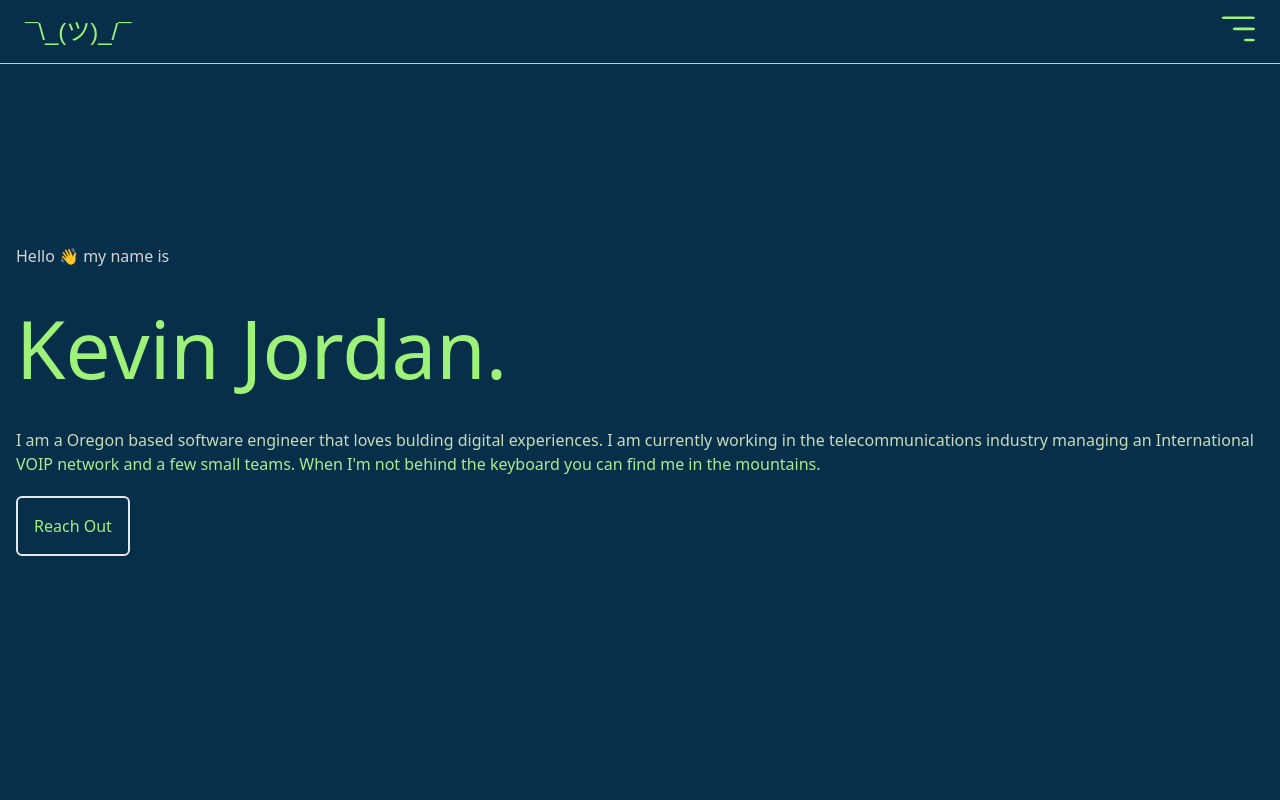
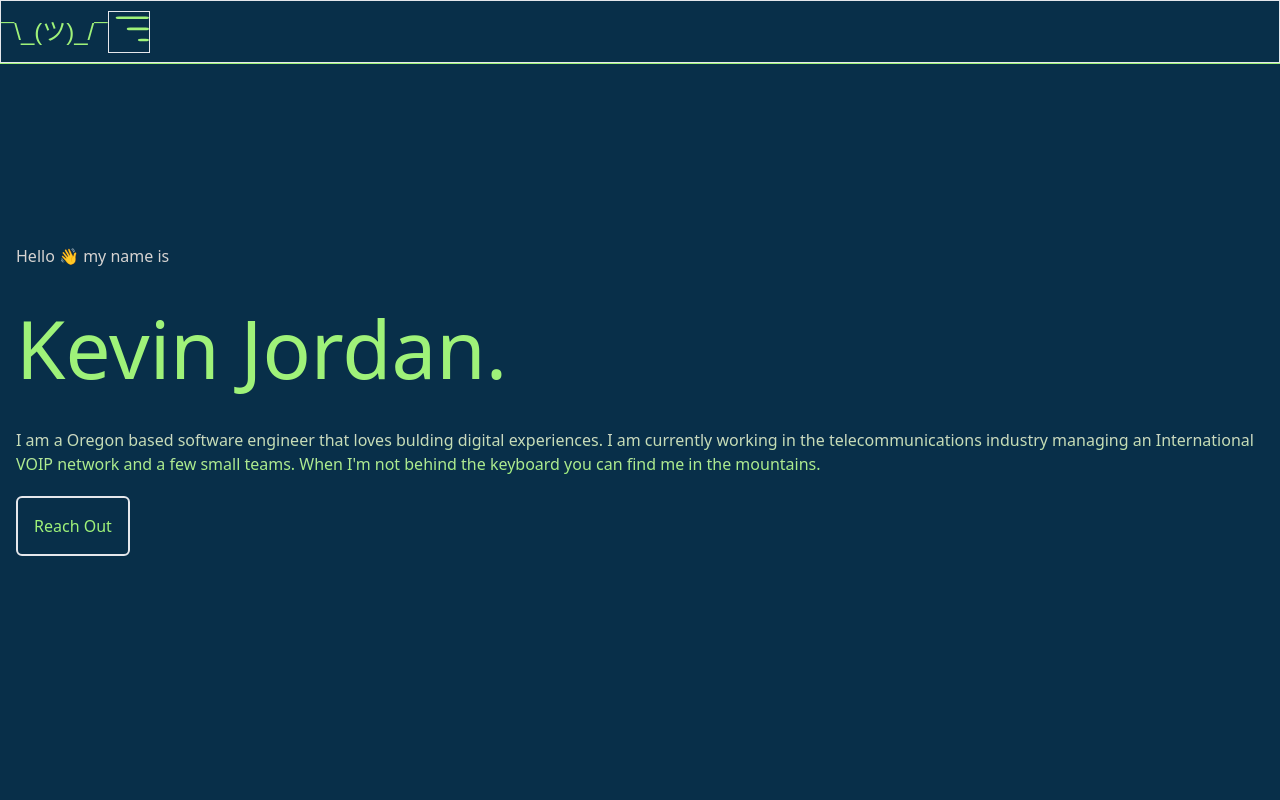
Before and after one commit to kdjordan/2023_portfolio, a Vue app: page / in a window 1280 px wide. Shown: the top 800 px of the page. Built offline with nearby package versions, Linux system fonts and the light colour scheme.

Commit message:
css bug :(

```diff
--- a/src/App.vue
+++ b/src/App.vue
@@ -6,7 +6,7 @@
 
 
 	onMounted(() => {
-		let flag: boolean = true;
+		let flag: boolean = false;
 		if (flag) {
 			introAnimation();
 		}
@@ -15,7 +15,7 @@
 </script>
 
 <template>
-	<div class="back">
+	<div>
 		<TopNavigation />
 		<main class="px-4 text-[16px]">
 			<RouterView />
--- a/src/animations.ts
+++ b/src/animations.ts
@@ -21,13 +21,14 @@ export function toggleMobileNav(isOpen: boolean) {
 
 export function introAnimation() {
   const tl: GSAPTimeline = gsap.timeline();
+  console.log('running')
   tl.set('.top-nav',{ opacity: 0, borderBottom: 'none' })
   .to('.top-nav',{ opacity: 1 })
   .from(['#logo', '.nav-right rect'], { opacity: 0, y: -100, duration: .1, stagger: {
     amount: .5,
     from: 'start',
     ease: 'ease'
-    }
+    },  onComplete: () => console.log('here')
   })
   .to('.top-nav', { borderBottom: '1px solid #9FF279', duration: .5, onComplete: fadeInHero()})
 }
--- a/src/components/TopNavigation.vue
+++ b/src/components/TopNavigation.vue
@@ -5,13 +5,14 @@
 	const isOpen = ref(false);
 
 	function toggleOpen() {
+		console.log('running');
 		toggleMobileNav(isOpen.value);
 		isOpen.value = !isOpen.value;
 	}
 </script>
 <template>
 	<div
-		class="top-nav fixed top-0 left-0 w-full h-16 font-oswald border-b border-highGreen bg-sky-950 px-[25px] z-10"
+		class="top-nav fixed top-0 left-0 w-full h-16 font-oswald border-b border-highGreen bg-sky-950 z-10"
 	>
 		<div
 			id="overlay"
@@ -36,14 +37,14 @@
 			</ul>
 		</div>
 		<nav
-			class="flex justify-between items-center h-full mx-[20px] container mx-auto"
+			class="flex items-center h-full border"
 		>
 			<div class="nav-left">
 				<h1 id="logo" class="text-highGreen text-2xl font-geist">
 					¯\_(ツ)_/¯
 				</h1>
 			</div>
-			<div class="nav-right z-40" @click="toggleOpen">
+			<div class="nav-right z-40 border" @click="toggleOpen">
 				<svg
 					viewBox="0 0 90 70"
 					width="40"
@@ -88,15 +89,4 @@
 		transition: all 0.4s ease;
 		fill: #234a69;
 	}
-
-	.v-enter-active,
-	.v-leave-active {
-		transition: all 0.4s ease;
-	}
-
-	.v-enter-from,
-	.v-leave-to {
-		transform: translateX(100%);
-		opacity: 0;
-	}
 </style>
--- a/src/views/HomeHero.vue
+++ b/src/views/HomeHero.vue
@@ -26,6 +26,6 @@
 </template>
 <style scoped>
 #hero {
-	opacity: 0;
+	opacity: 1;
 }
 </style>
--- a/src/views/HomeProjects.vue
+++ b/src/views/HomeProjects.vue
@@ -12,7 +12,7 @@ onMounted(() => {
 <template>
 	<section id="projects" class="flex flex-col justify-center pb-[10vh]" style="scroll-margin-top: 200px;">
 		<div
-			class="flex flex-col  text-stone-300 pb-[20vh] lg:max-w-[750px] lg:mx-auto"
+			class="flex flex-col text-stone-300 pb-[20vh] lg:max-w-[750px] lg:mx-auto"
 		>
 		<h2 class="flex items-center text-highGreen pb-[3rem] w-full text-xl">
 			PROJECTS
```
